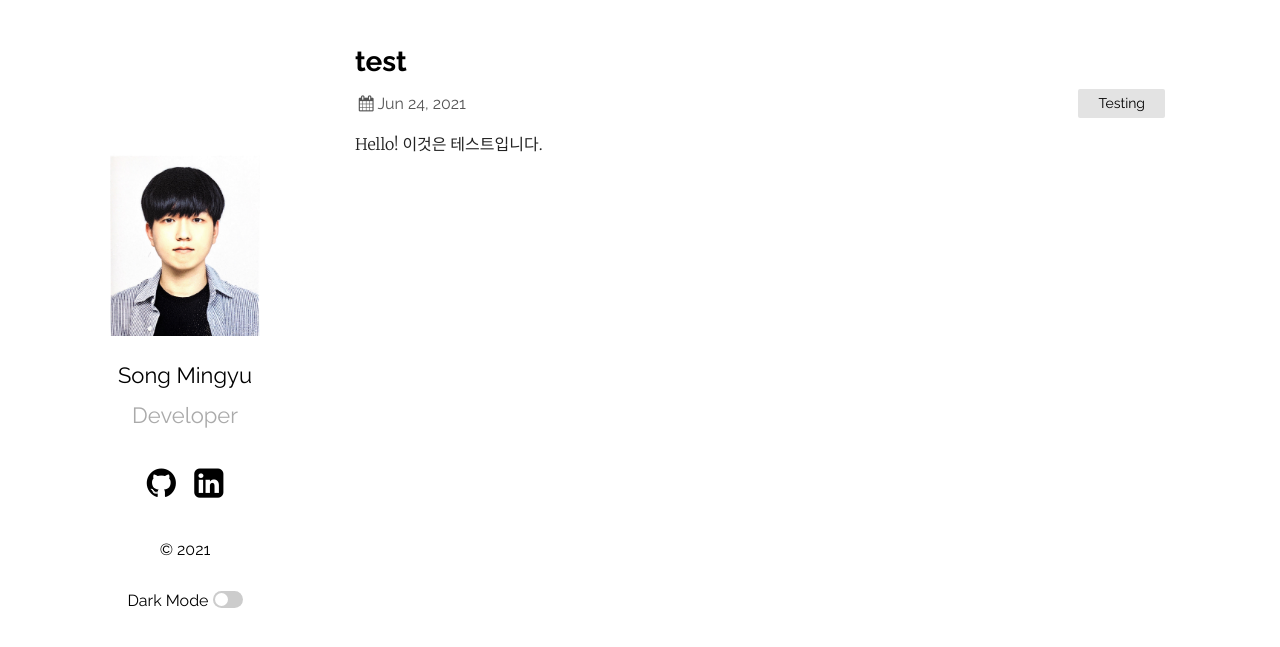
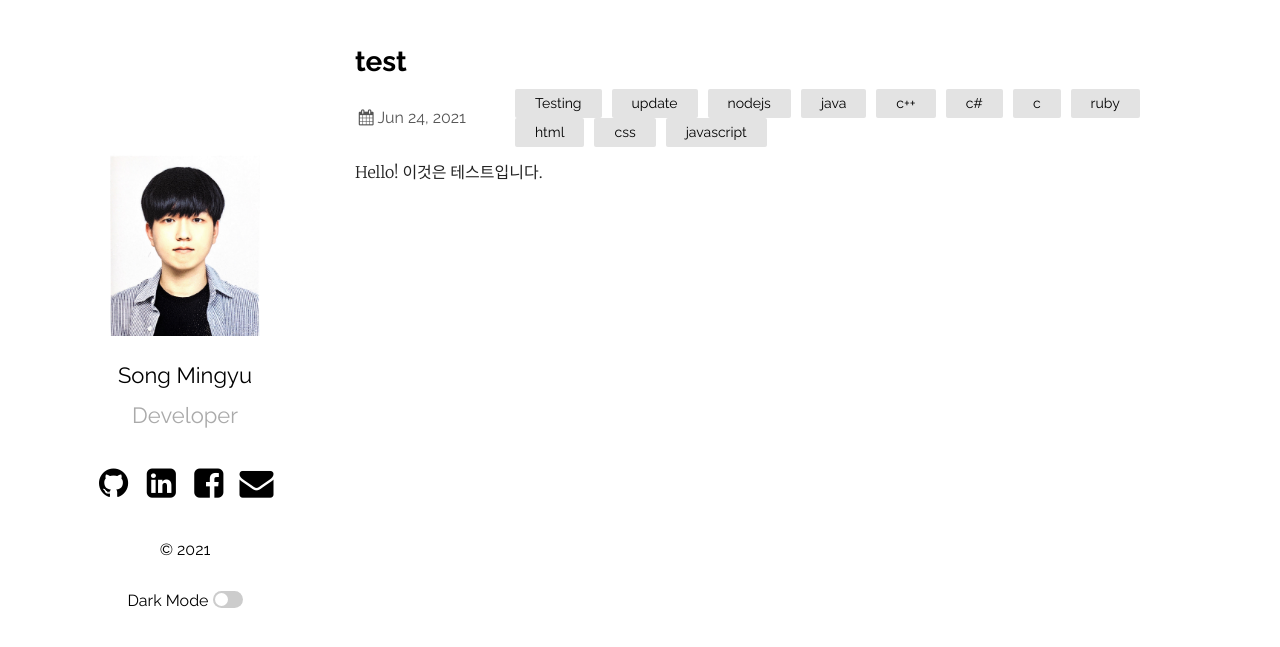
Before and after one commit to SongMinGyu0506/songmingyu.github.io, a Jekyll site: the page built from _posts/2021-06-24-테스트.md, in a window 1280 px wide. Shown: the top 647 px of the page. Built offline with Jekyll 4.4.1, drawn with Linux system fonts in a browser that asks for light colours.

Commit message:
test post

```diff
--- a/_config.yml
+++ b/_config.yml
@@ -34,11 +34,11 @@ plainwhite:
     #instagram: jekyll
     #pinterest: jekyll
     #youtube: jekyll
-    #facebook: jekyll
+    facebook: mingyu.song.7311
     #soundcloud: jekyll
     #telegram: jekyll
     #gitlab: jekyll
-    #email: jekyll
+    email: ggp04114@naver.com
 
     # Mastodon instances
     # mastodon:
--- a/_posts/2021-06-24-테스트.md
+++ b/_posts/2021-06-24-테스트.md
@@ -2,7 +2,7 @@
 layout: post
 title:  "test"
 date:   2021-06-24 16:09:00 +0900
-categories: Testing
+categories: Testing update nodejs java c++ c# c ruby html css javascript
 ---
 
 Hello! 이것은 테스트입니다.
```
